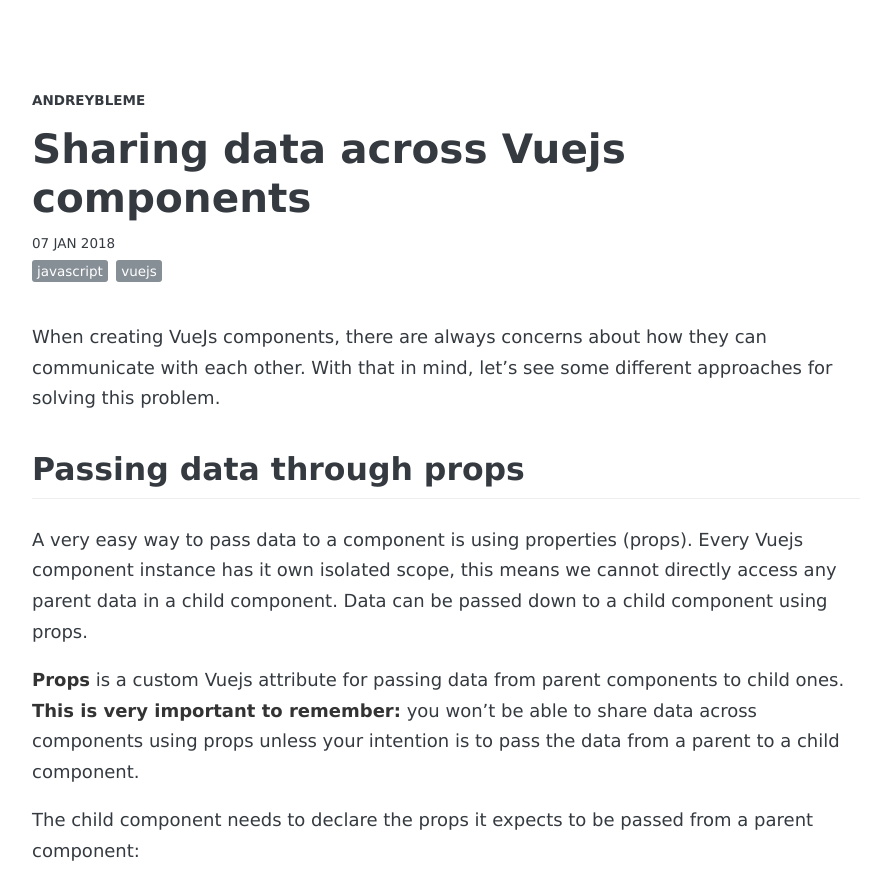
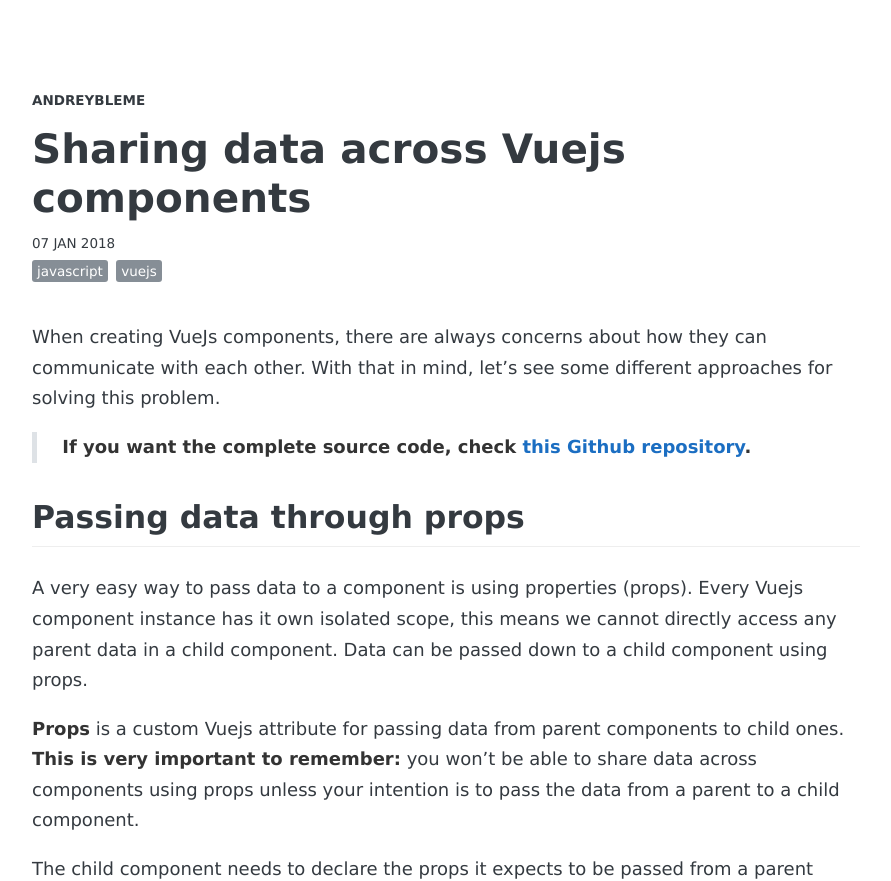
Before and after one commit to andreybleme/andreybleme.github.io, a Jekyll site: the page built from _posts/2018-01-06-sharing-data-across-vuejs-components.markdown, in a window 1280 px wide and 900 px high, cut to the strip 0-881 px from the top of the window. Shown: the whole strip, without its empty margins (194-1085 px from the left). Built offline with Jekyll 4.4.1, drawn with Linux system fonts in a browser that asks for light colours; nearby versions of some CDN libraries; some web fonts are replaced; comment, search, counter and statistics services are not loaded.

Commit message:
adding link to discovering-vuejs repository

```diff
--- a/_posts/2018-01-06-sharing-data-across-vuejs-components.markdown
+++ b/_posts/2018-01-06-sharing-data-across-vuejs-components.markdown
@@ -10,6 +10,8 @@
 ---
 
 When creating VueJs components, there are always concerns about how they can communicate with each other. With that in mind, let's see some different approaches for solving this problem.
+
+> **If you want the complete source code, check [this Github repository](https://github.com/andreybleme/discovering-vuejs2/tree/master/communicating-between-components).**
 
 
 Passing data through props
```
